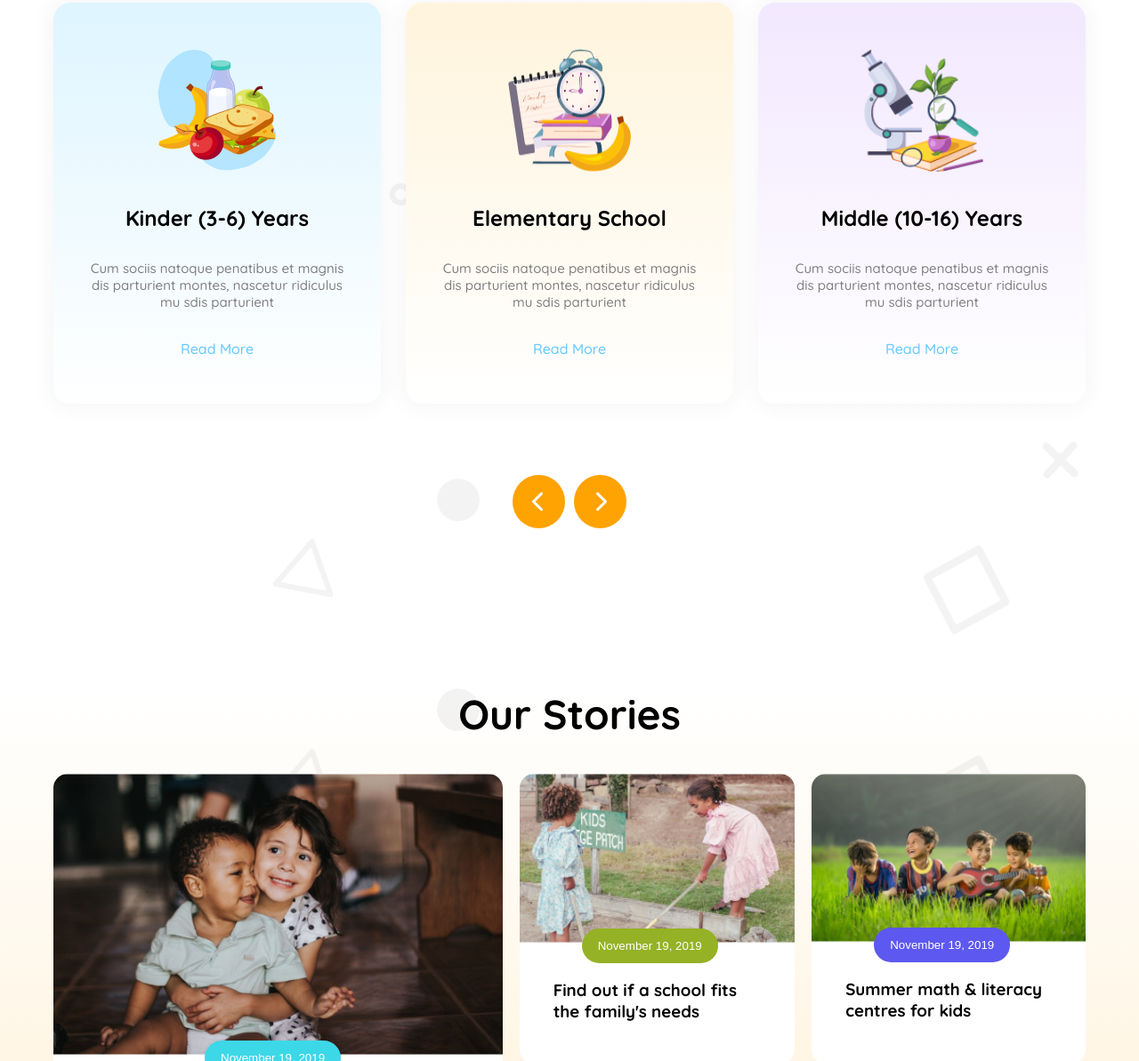
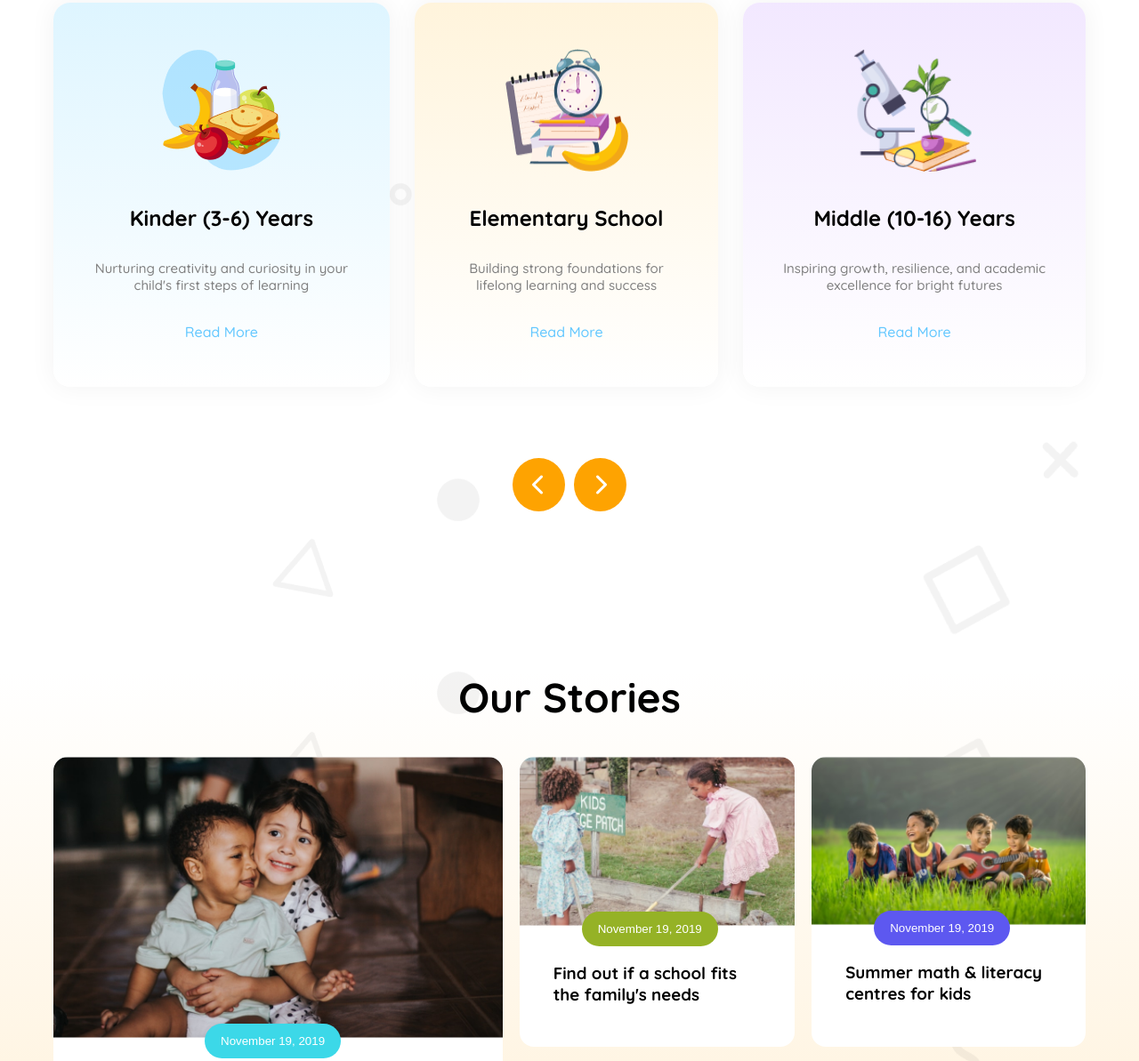
Before and after one commit to Zisan-000/Assignment-2, a plain HTML site: page index.html in a window 1280 px wide. Shown: the part 890-2083 px from the top of the page at 89% size. Drawn offline with Linux system fonts and the light colour scheme.

Commit message:
text add

```diff
--- a/index.html
+++ b/index.html
@@ -41,25 +41,19 @@
           <div class="box blue-gradiant">
             <img src="./assets/kinder.png" alt="">
             <h3>Kinder (3-6) Years</h3>
-            <p>Cum sociis natoque penatibus et magnis
-              dis parturient montes, nascetur ridiculus
-              mu sdis parturient</p>
+            <p>Nurturing creativity and curiosity in your child's first steps of learning</p>
             <span>Read More</span>
           </div>
           <div class="box orange-gradiant">
             <img src="./assets/elementary.png" alt="" height="138px" width="138px">
             <h3>Elementary School</h3>
-            <p>Cum sociis natoque penatibus et magnis
-              dis parturient montes, nascetur ridiculus
-              mu sdis parturient</p>
+            <p>Building strong foundations for lifelong learning and success</p>
             <span>Read More</span>
           </div>
           <div class="box purple-gradiant">
             <img src="./assets/middle.png" alt=""height="138px" width="138px">
             <h3>Middle (10-16) Years</h3>
-            <p>Cum sociis natoque penatibus et magnis
-              dis parturient montes, nascetur ridiculus
-              mu sdis parturient</p>
+            <p>Inspiring growth, resilience, and academic excellence for bright futures</p>
             <span>Read More</span>
           </div>
         </div>
@@ -129,7 +123,8 @@
             <img src="./assets/logo.png" alt="" width="83px" height="81.65px">
             <h2>Kids <br>Education</h2>
           </div>
-          <p>Pizza ipsum dolor meat lovers buffalo. Deep dolor roll melted bacon Bianca pan bacon pineapple Aussie. Mayo rib sauce Hawaiian meatball.</p>
+          <p>Empowering young minds through quality education and endless opportunities to learn and grow
+          </p>
         </div>
         <div class="middle">
           <h4>About School</h4>
--- a/styles/style.css
+++ b/styles/style.css
@@ -186,6 +186,9 @@ nav button {
   border-radius: 16px;
   position: relative;
   background-color: white;
+}
+.box1 h3{
+    padding: 40px 20px;
 }
 .main2 .box1 {
   width: 70%;
```
